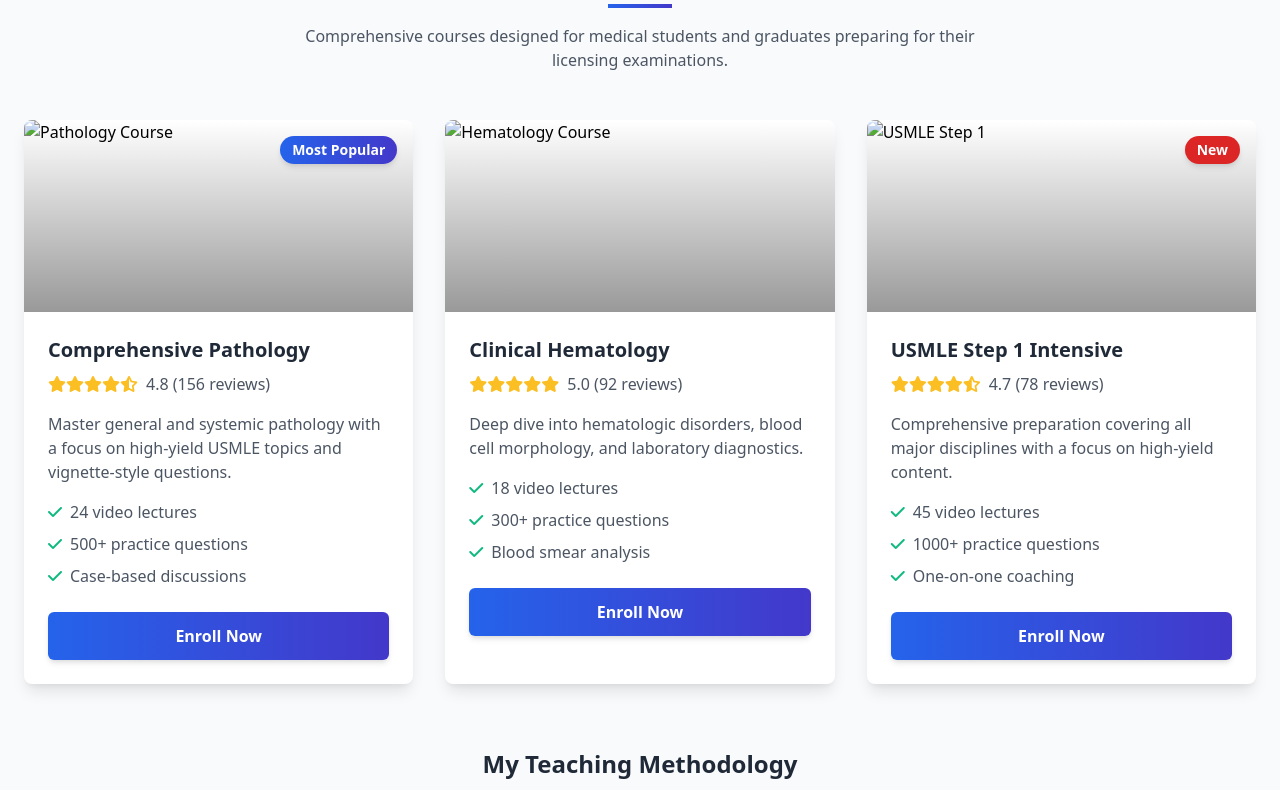
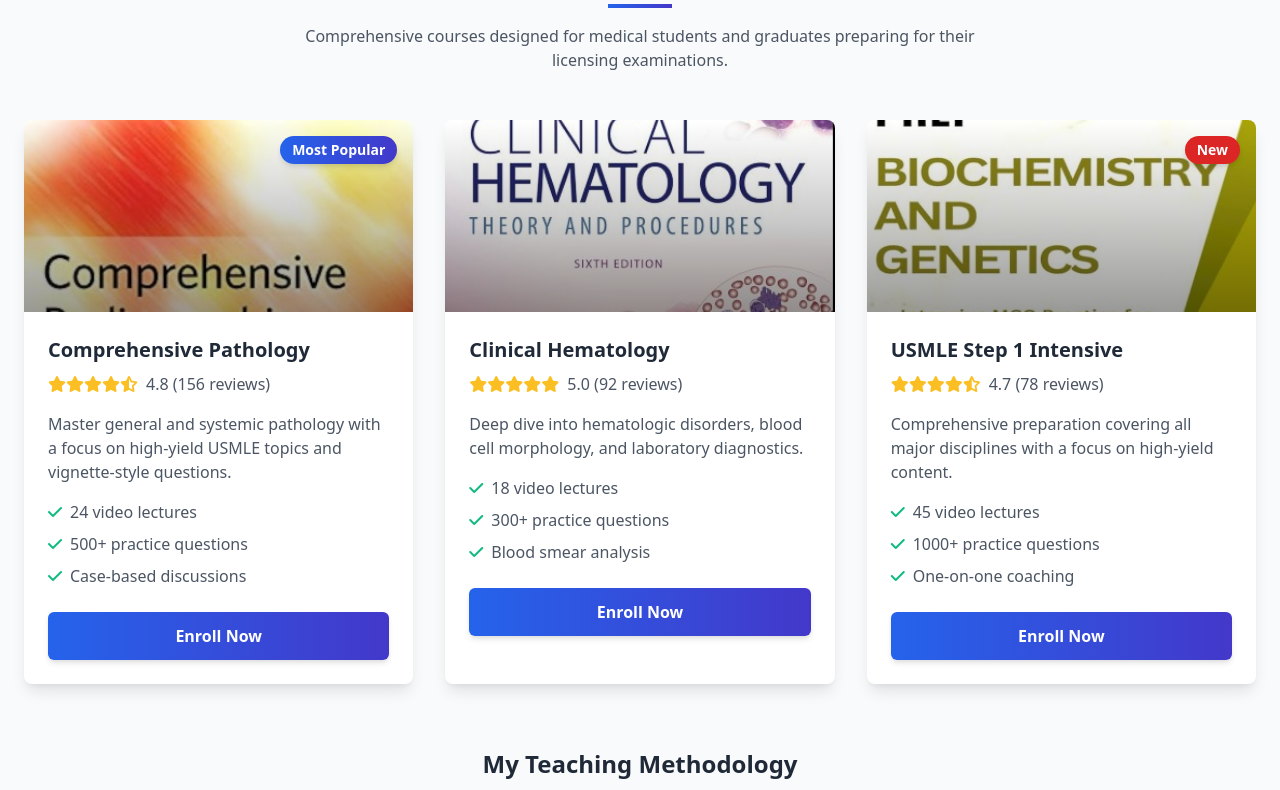
Before and after one commit to raja21068/ashok.io, a plain HTML site: page index.html in a window 1280 px wide. Shown: the part 2300-3090 px from the top of the page. Drawn offline with nearby package versions, Linux system fonts and the light colour scheme.

Commit message:
Update index.html

```diff
--- a/index.html
+++ b/index.html
@@ -271,7 +271,7 @@
         <!-- Course 1 -->
         <div class="bg-white rounded-lg overflow-hidden shadow-lg transform transition duration-300 hover:-translate-y-2">
           <div class="relative">
-            <img src="/api/placeholder/400/250" alt="Pathology Course" class="w-full h-48 object-cover" />
+            <img src="ak1.jpg" alt="Pathology Course" class="w-full h-48 object-cover" />
             <div class="absolute top-0 left-0 w-full h-full bg-gradient-to-t from-black to-transparent opacity-40"></div>
             <div class="absolute top-4 right-4 bg-gradient-to-r from-blue-600 to-indigo-700 text-white px-3 py-1 rounded-full text-sm font-semibold shadow-md">
               Most Popular
@@ -313,7 +313,7 @@
         <!-- Course 2 -->
         <div class="bg-white rounded-lg overflow-hidden shadow-lg transform transition duration-300 hover:-translate-y-2">
           <div class="relative">
-            <img src="/api/placeholder/400/250" alt="Hematology Course" class="w-full h-48 object-cover" />
+            <img src="ak2.jpg" alt="Hematology Course" class="w-full h-48 object-cover" />
             <div class="absolute top-0 left-0 w-full h-full bg-gradient-to-t from-black to-transparent opacity-40"></div>
           </div>
           <div class="p-6">
@@ -352,7 +352,7 @@
         <!-- Course 3 -->
         <div class="bg-white rounded-lg overflow-hidden shadow-lg transform transition duration-300 hover:-translate-y-2">
           <div class="relative">
-            <img src="/api/placeholder/400/250" alt="USMLE Step 1" class="w-full h-48 object-cover" />
+            <img src="ak3.jpg" alt="USMLE Step 1" class="w-full h-48 object-cover" />
             <div class="absolute top-0 left-0 w-full h-full bg-gradient-to-t from-black to-transparent opacity-40"></div>
             <div class="absolute top-4 right-4 bg-red-600 text-white px-3 py-1 rounded-full text-sm font-semibold shadow-md">
               New
```
